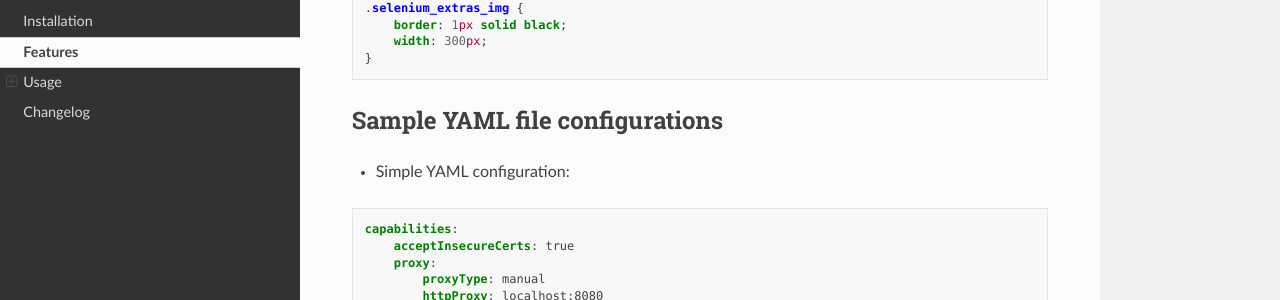
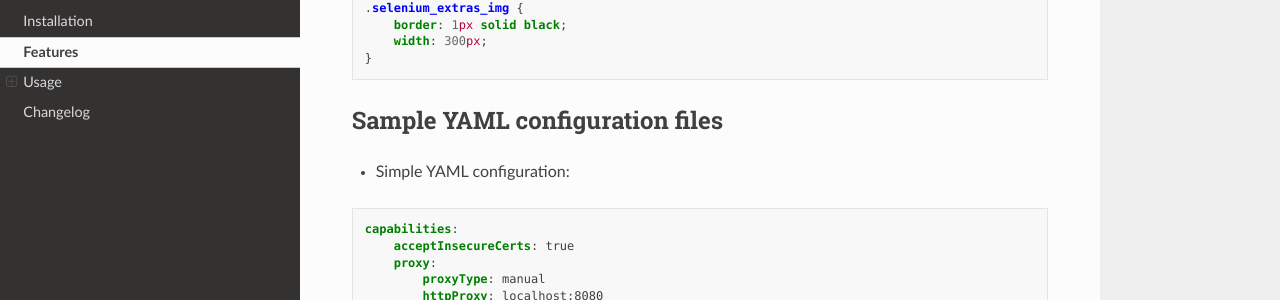
Before and after one commit to harmin-parra/pytest-selenium-auto, a Sphinx documentation site: the page built from docs/user_guide.rst, in a window 1280 px wide and 900 px high, scrolled down 5708 px. Shown: the part 156-456 px from the top of the window. Built offline with Sphinx 7.4.7 and the Read the Docs theme 2.0.0, drawn with Linux system fonts in a browser that asks for light colours; some of the changed text lies outside the part shown.

Commit message:
modify subtitles

```diff
--- a/docs/user_guide.rst
+++ b/docs/user_guide.rst
@@ -307,7 +307,7 @@
   }
 
 
-Sample YAML file configurations
+Sample YAML configuration files
 ===============================
 
 * Simple YAML configuration:
@@ -450,7 +450,7 @@
                  -  arg2
 
 
-Sample JSON file configurations
+Sample JSON configuration files
 ===============================
 
 * Simple JSON configuration:
```
